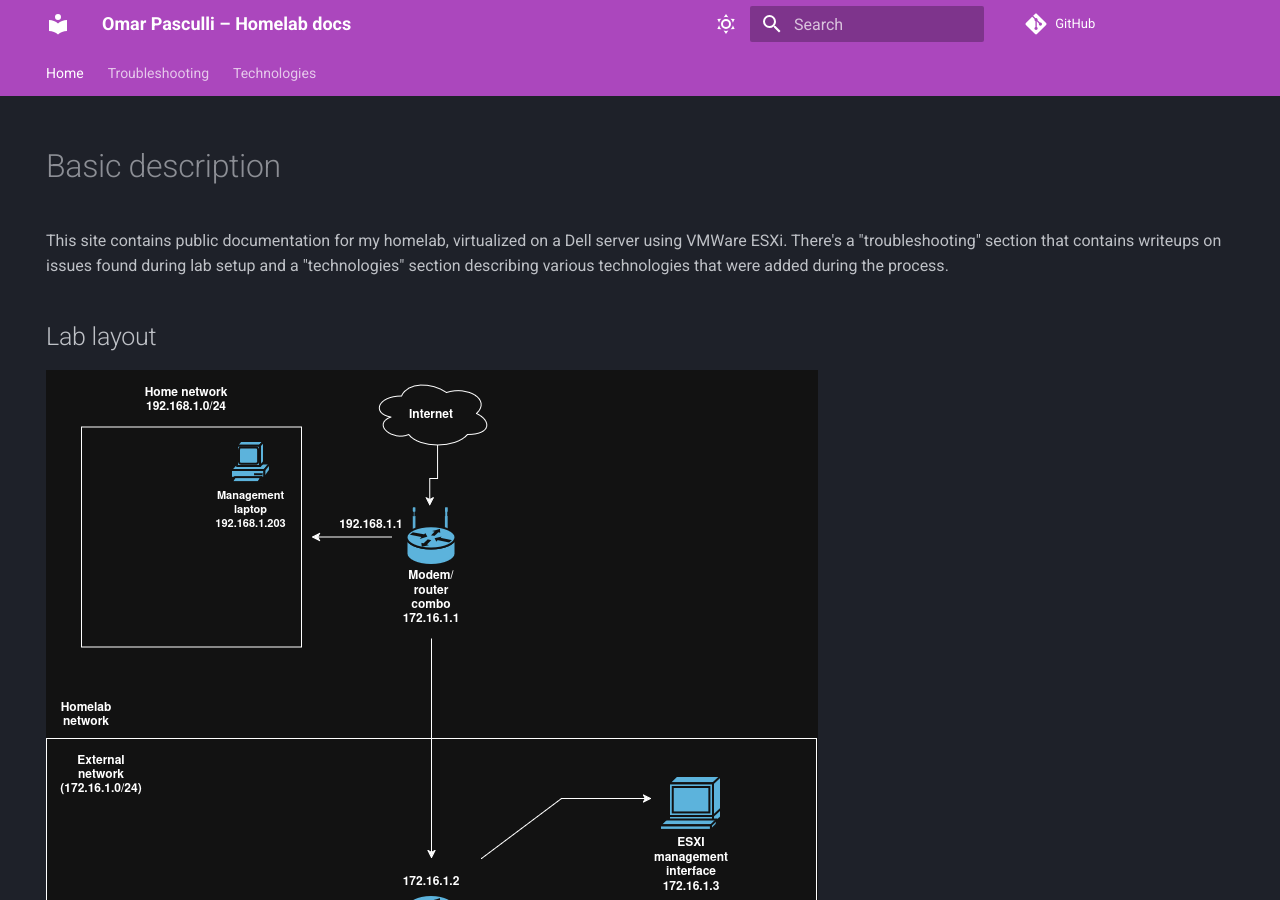
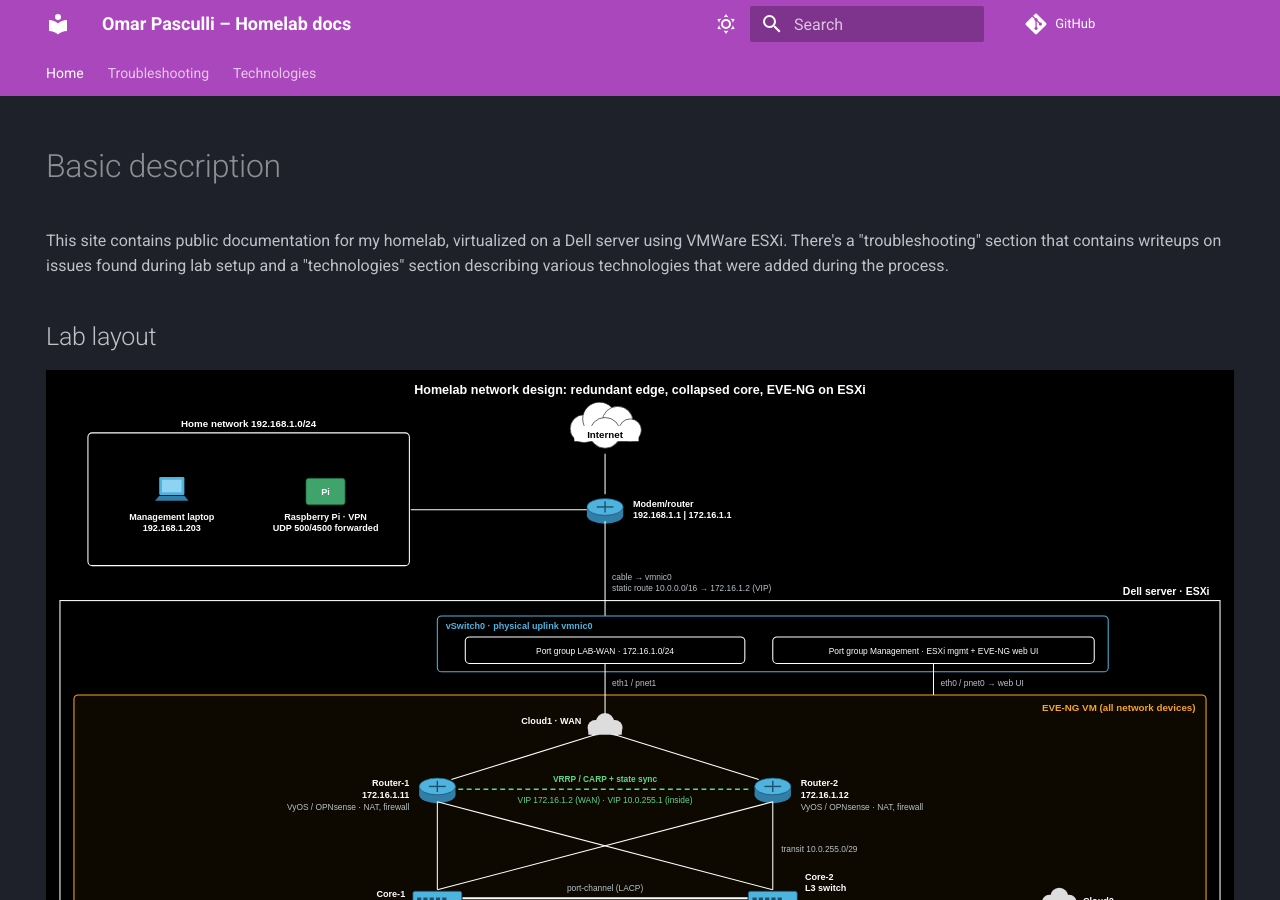
Before and after one commit to 0xZ1ckk/Homelab-project, an MkDocs documentation site: the page built from docs/index.md, in a window 1280 px wide and 900 px high. Built offline with MkDocs 1.6.1 and Material for MkDocs 9.7.7, drawn with Linux system fonts in a browser that asks for light colours.

Commit message:
Upload image for new lab layout

```diff
--- a/docs/index.md
+++ b/docs/index.md
@@ -10,7 +10,7 @@
 
 ## Lab layout
 
-![Network diagram of the homelab](images/NetworkLayout.png)
+![Network diagram of the homelab](images/homelab-full-design.svg)
 
 ## Technologies
 
```
Also changed, not shown: docs/images/homelab-full-design.svg (added).
